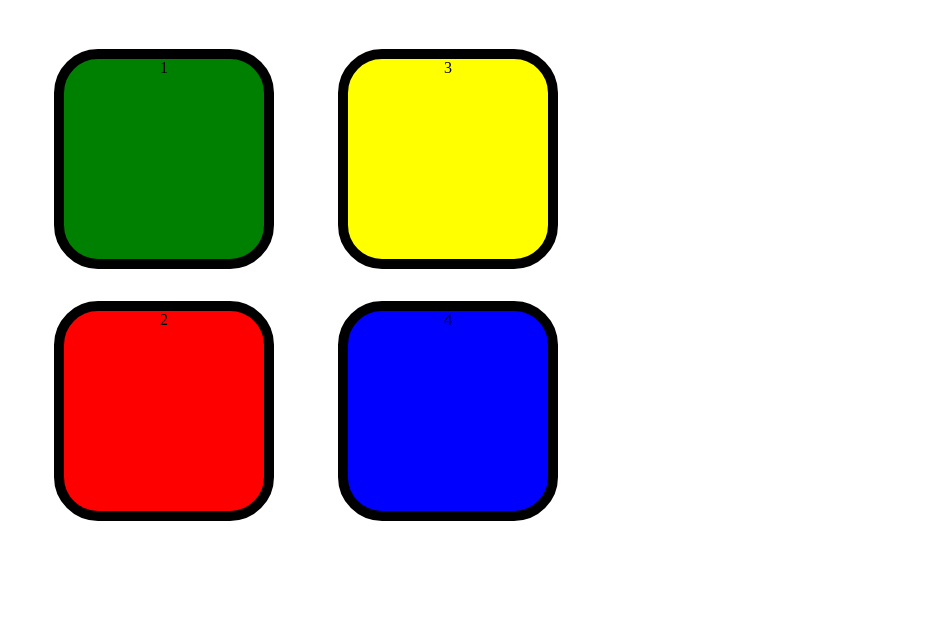
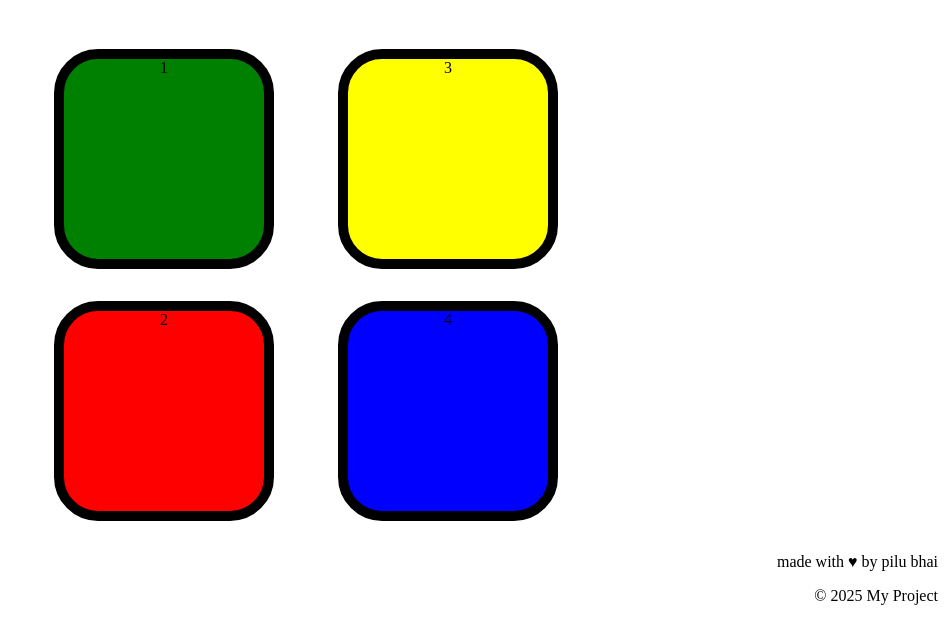
Before and after one commit to bhagyabratagantayat/simon-say-game, a plain HTML site: page index.html in a window 1280 px wide. Shown: the part 110-754 px from the top of the page, without its empty margins (334-1280 px from the left). Drawn offline with Linux system fonts and the light colour scheme.

Commit message:
finaly game was completed

```diff
--- a/index.html
+++ b/index.html
@@ -22,6 +22,8 @@
             <div class="btn blue" type="button" id="blue">4</div>
         </div>
     </div>
+    <footer>made with &hearts; by pilu bhai <br> <p>&copy; 2025 My Project</p></footer>
     <script src="script.js"></script>
+
 </body>
 </html>
--- a/style.css
+++ b/style.css
@@ -11,6 +11,9 @@ body{
 .div-contenar{
     display: flex;
     justify-content: center;
+}
+footer{
+    text-align: right;
 }
 .green{
     background-color: rgb(0,128,0);
```
Also changed, not shown: script.js (line endings or trailing spaces).
